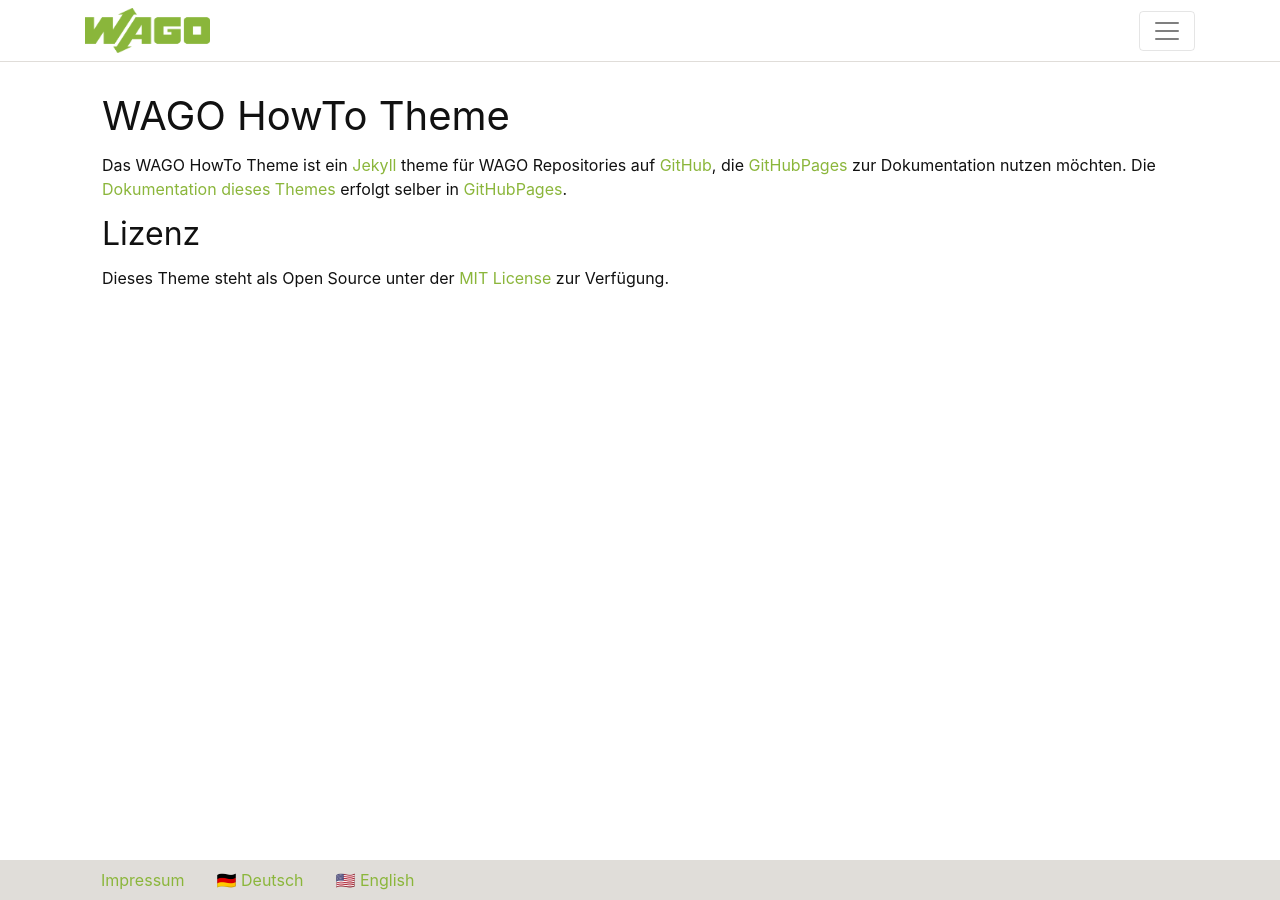
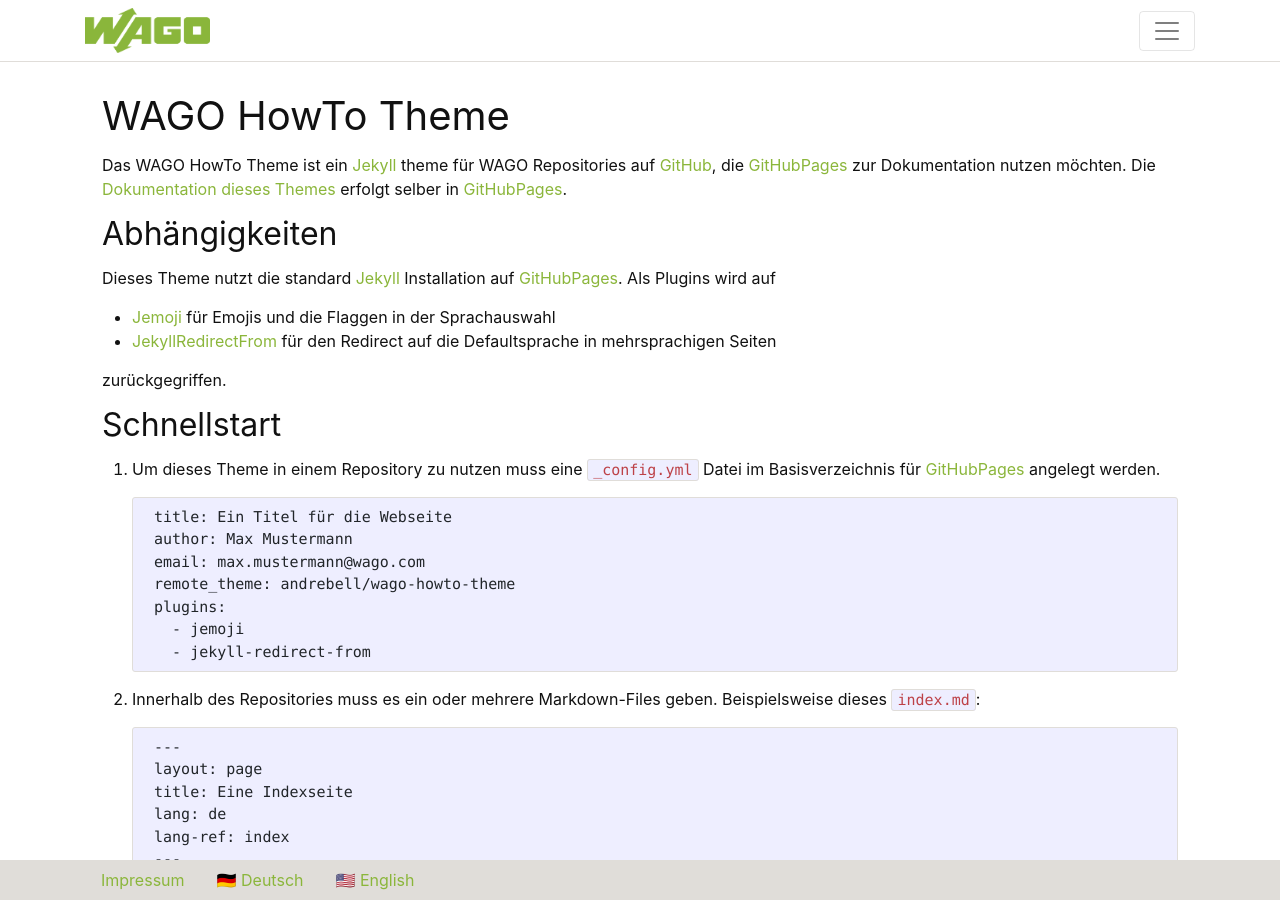
Before and after one commit to andrebell/wago-howto-theme, a Jekyll site: the page built from de/index.md, in a window 1280 px wide and 900 px high. Built offline with Jekyll 4.4.1, drawn with Linux system fonts in a browser that asks for light colours; nearby versions of some CDN libraries; emoji names are drawn with the system emoji font; some of the changed text lies outside the part shown.

Commit message:
Quickstart de

````diff
--- a/de/index.md
+++ b/de/index.md
@@ -10,6 +10,45 @@ redirect_from: '/'
 
 Das WAGO HowTo Theme ist ein [Jekyll] theme für WAGO Repositories auf [GitHub], die [GitHubPages] zur Dokumentation nutzen möchten. Die [Dokumentation dieses Themes](https://andrebell.github.io/wago-howto-theme) erfolgt selber in [GitHubPages].
 
+## Abhängigkeiten
+
+Dieses Theme nutzt die standard [Jekyll] Installation auf [GitHubPages]. Als Plugins wird auf
+
+- [Jemoji] für Emojis und die Flaggen in der Sprachauswahl
+- [JekyllRedirectFrom] für den Redirect auf die Defaultsprache in mehrsprachigen Seiten
+
+zurückgegriffen.
+
+## Schnellstart
+
+1. Um dieses Theme in einem Repository zu nutzen muss eine `_config.yml` Datei im Basisverzeichnis für [GitHubPages] angelegt werden.
+
+	```yaml
+	title: Ein Titel für die Webseite
+	author: Max Mustermann
+	email: max.mustermann@wago.com
+	remote_theme: andrebell/wago-howto-theme
+	plugins:
+	  - jemoji
+	  - jekyll-redirect-from
+	```
+
+1. Innerhalb des Repositories muss es ein oder mehrere Markdown-Files geben. Beispielsweise dieses `index.md`:
+
+	```markdown
+	---
+	layout: page
+	title: Eine Indexseite
+	lang: de
+	lang-ref: index
+	---
+	# Eine Indexseite
+
+	Hier kommt der Text...
+	```
+
+1. Innerhalb von [GitHub] muss für das Repository [GitHubPages] in den Einstellungen aktiviert werden.
+
 ## Lizenz
 
 Dieses Theme steht als Open Source unter der [MIT License] zur Verfügung.
@@ -18,3 +57,5 @@ Dieses Theme steht als Open Source unter der [MIT License] zur Verfügung.
 [GitHub]: https://www.github.com/ "GitHub"
 [GitHubPages]: https://help.github.com/en/articles/what-is-github-pages "GitHub Pages"
 [MIT License]: https://opensource.org/licenses/MIT "MIT Lizenz"
+[Jemoji]: https://github.com/jekyll/jemoji "Jemoji"
+[JekyllRedirectFrom]: https://github.com/jekyll/jekyll-redirect-from "Jekyll-Redirect-From"
````
